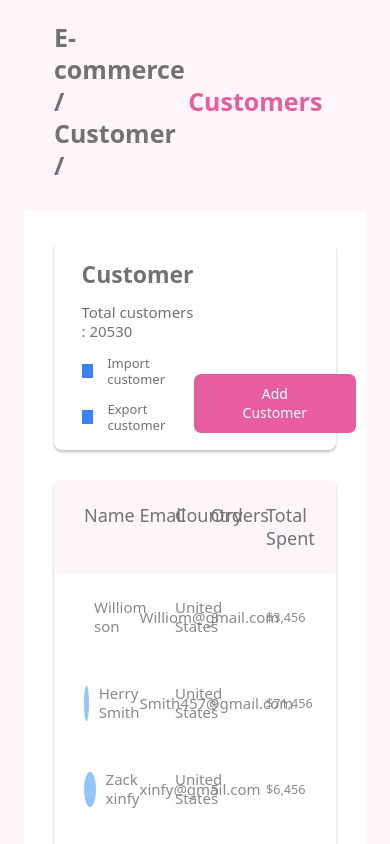
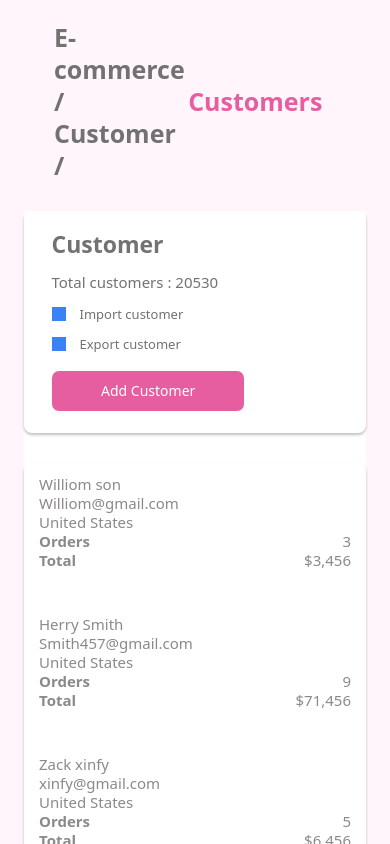
Before and after one commit to mustophy/my-shop, a Next.js app: page /e-commerce/customer/customers in a window 390 px wide. Built offline with nearby package versions, Linux system fonts and the light colour scheme.

Commit message:
customer

```diff
--- a/package.json
+++ b/package.json
@@ -12,6 +12,7 @@
     "@next/font": "13.1.6",
     "next": "13.1.6",
     "react": "18.2.0",
+    "react-circular-progressbar": "^2.1.0",
     "react-dom": "18.2.0",
     "recharts": "^2.4.3"
   },
--- a/pages/e-commerce/customer/customers.js
+++ b/pages/e-commerce/customer/customers.js
@@ -5,8 +5,8 @@ import React from 'react'
 
 const customers = () => {
   return (
-    <section className='p-[30px] bg-white'>
-        <div className='bg-white flex justify-between p-5 shadow-shadow1 mb-[30px] rounded-[8px]'>
+    <section className='sm:p-[30px] bg-white'>
+        <div className='bg-white sm:flex justify-between p-5 shadow-shadow1 mb-[30px] rounded-[8px]'>
             <div className='space-y-4 ml-[10px]'>
                 <h1 className='font-bold text-[23px] leading-[30px]'>Customer</h1>
                 <p>Total customers : 20530</p>
@@ -20,13 +20,13 @@ const customers = () => {
                 </div>
             </div>
 
-            <div className='flex items-end'>
+            <div className='flex items-end py-[5px] px-3 mt-4 sm:mt-0 sm:px-[20px]'>
                 <FilledButton>Add Customer</FilledButton>
             </div>
         </div>
 
         <div className='shadow-shadow1 rounded-[8px] bg-white overflow-hidden pb-1'>
-            <div className='grid over-grid rounded-tr-[8px]  rounded-tl-[8px] bg-surface-background py-[24px] px-[30px]'>
+            <div className='hidden sm:grid over-grid rounded-tr-[8px]  rounded-tl-[8px] bg-surface-background py-[24px] px-[30px]'>
                 <h2>Name</h2>
                 <h2>Email</h2>
                 <h2>Country</h2>
@@ -34,12 +34,15 @@ const customers = () => {
                 <h2 className=''>Total Spent</h2>
             </div>
 
-            <div className='rounded-br-[8px] rounded-bl-[8px]'>
+            <div className='rounded-br-[8px] rounded-bl-[8px] space-y-6 sm:space-y-0'>
                 {usersProfile.map((user) => (
-                    <div className='py-[24px] px-[30px]'>
-                        <div className="grid over-grid items-center font-normal text-[14px] text-[#8B8989] leading-[18px] ">
+                    <div className=' items-center sm:block py-[12px] px-[15px] sm:py-[24px] sm:px-[30px]'>
+                        {/* <div className='sm:hidden mr-2 '>
+                            <div className=' h-[80px] w-[80px] rounded-[50%] bg-blue-300'></div>
+                        </div> */}
+                        <div className="sm:grid over-grid items-center font-normal text-[14px] text-[#8B8989] leading-[18px] ">
                             <div className="flex items-center">
-                                <div className="w-10 h-10 rounded-[50%] bg-blue-300 mr-[10px]"></div>
+                                <div className="hidden sm:block w-10 h-10 rounded-[50%] bg-blue-300 mr-[10px]"></div>
                                 <div>
                                     <p>{user.name}</p>
                                 </div>
@@ -48,12 +51,14 @@ const customers = () => {
                             <p>{user.email}</p>
                             <p>{user.country}</p>
 
-                            <div className="flex items-center">
+                            <div className="flex items-center justify-between">
+                                <p className='sm:hidden font-semibold'>Orders</p>
                                 <p>{user.orders}</p>
                             </div>
 
-                            <div className="flex items-center space-x-[15px]">
-                                <span>${user.totalSpent}</span>
+                            <div className="flex items-center justify-between space-x-[15px]">
+                                <p className='sm:hidden font-semibold'>Total</p>
+                                <p>${user.totalSpent}</p>
                             </div>
                         </div>
                     </div>
```
Also changed, not shown: 1 other file (tests, documents, lock files or other folders).
